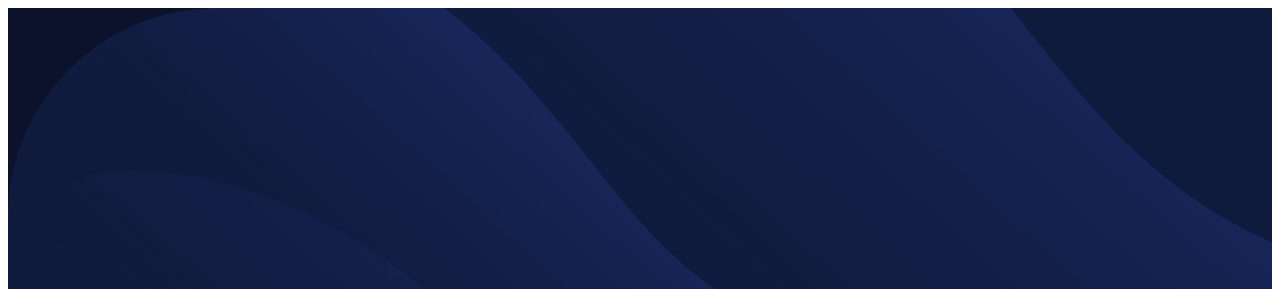
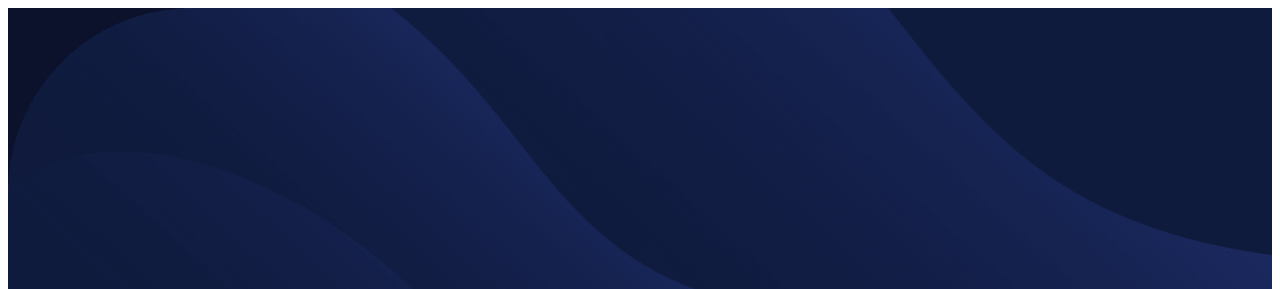
Before and after one commit to alexl8819/fylo-data-storage-component, a website built with Parcel: page src/index.html in a window 1280 px wide. Shown: the top 289 px of the page. Built offline with nearby package versions, Linux system fonts and the light colour scheme.

Commit message:
fix background image to resize on different viewports

```diff
--- a/src/styles.sass
+++ b/src/styles.sass
@@ -12,13 +12,18 @@
   align-items: center
   min-width: 320px
   min-height: 100vh
+  background-color: var(--very-dark-blue)
   background-image: url('./images/bg-mobile.png')
   background-repeat: no-repeat
+  background-size: cover
 
   @media screen and (min-width: 767px)
-    background-color: var(--very-dark-blue)
     background-image: url('./images/bg-desktop.png')
-    background-position-y: bottom -3.75rem
+    background-size: contain
+    background-position-y: bottom 36%
+
+  @media screen and (min-width: 1280px)
+    background-position-y: bottom 3%
 
 .storage
   display: flex
```
